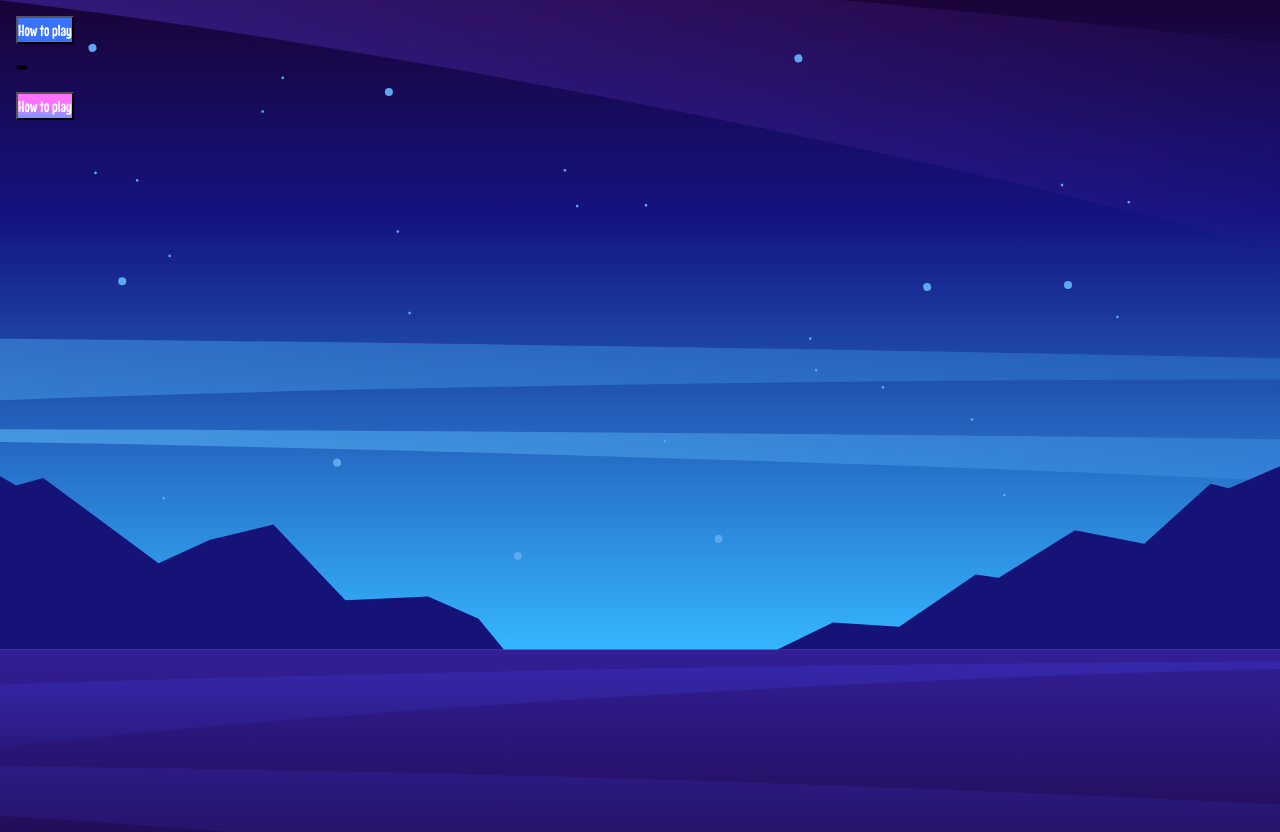
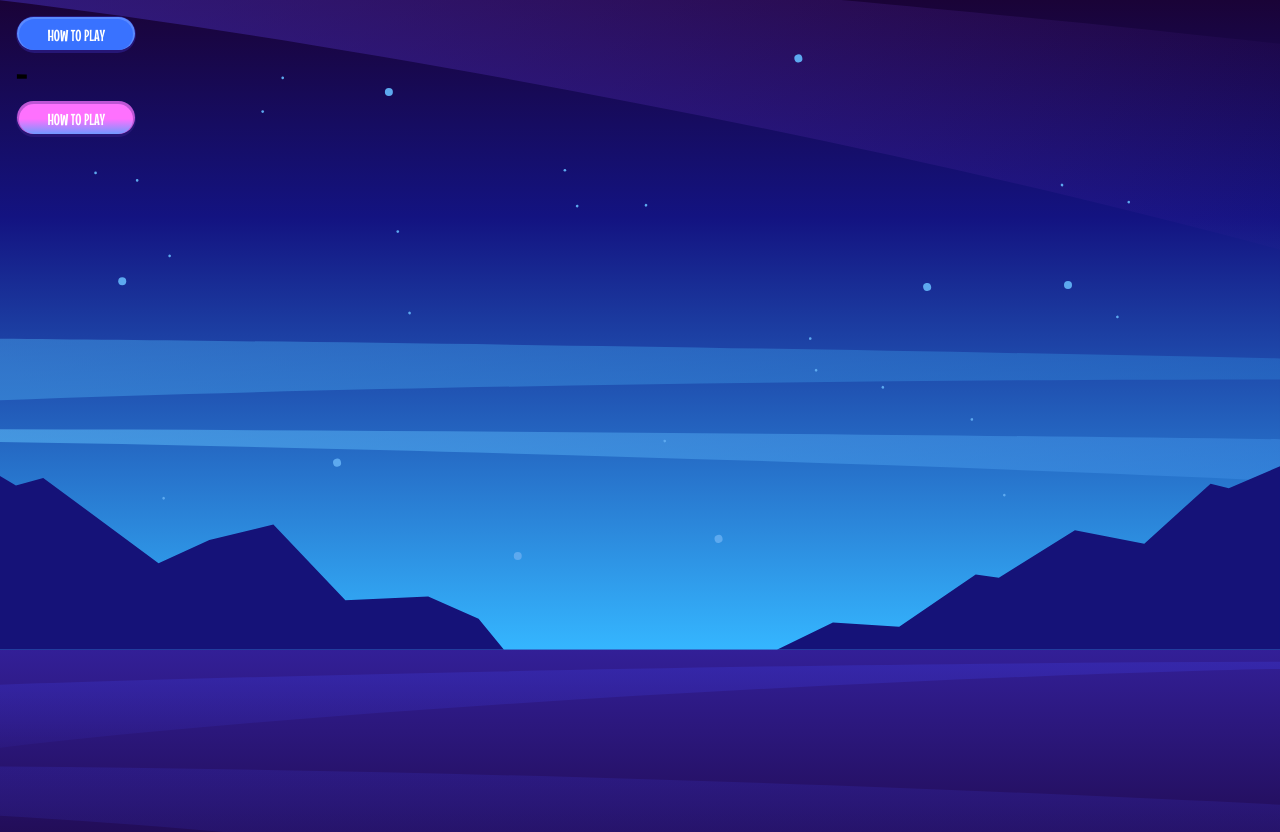
Before and after one commit to g1alexander/hangman_game, a Next.js app: page / in a window 1280 px wide. Built offline with nearby package versions, Linux system fonts and the light colour scheme.

Commit message:
fix: remove @apply

```diff
--- a/src/app/components/Button.tsx
+++ b/src/app/components/Button.tsx
@@ -5,9 +5,11 @@ interface ButtonProps {
 
 export default function Button({ children, color }: ButtonProps) {
   return (
-    <button className={color}>
-      <div className={`${color}__container__1`}>
-        <div className={`${color}__container__2`}>{children}</div>
+    <button className={`${color} btn`}>
+      <div className={`${color}__container__1 btn__container1`}>
+        <div className={`${color}__container__2 btn__container2`}>
+          {children}
+        </div>
       </div>
     </button>
   );
--- a/src/app/styles/globals.css
+++ b/src/app/styles/globals.css
@@ -49,18 +49,15 @@ body {
 }
 
 .btn-blue {
-  @apply btn;
   background-color: rgba(var(--color-dark-navy), 1);
   color: rgba(var(--color-white), 1);
 }
 
 .btn-blue__container__1 {
-  @apply btn__container1;
   background-color: rgba(var(--color-blue-hover), 1);
 }
 
 .btn-blue__container__2 {
-  @apply btn__container2;
   background-color: rgba(var(--color-blue), 0.6);
 }
 
@@ -72,18 +69,15 @@ body {
 }
 
 .btn-pink {
-  @apply btn;
   background-color: rgba(var(--color-dark-navy), 1);
   color: rgba(var(--color-white), 1);
 }
 
 .btn-pink__container__1 {
-  @apply btn__container1;
   background-color: rgba(var(--color-pink), 0.7);
 }
 
 .btn-pink__container__2 {
-  @apply btn__container2;
   background: linear-gradient(
     180deg,
     rgba(var(--color-pink), 1) 50%,
```
